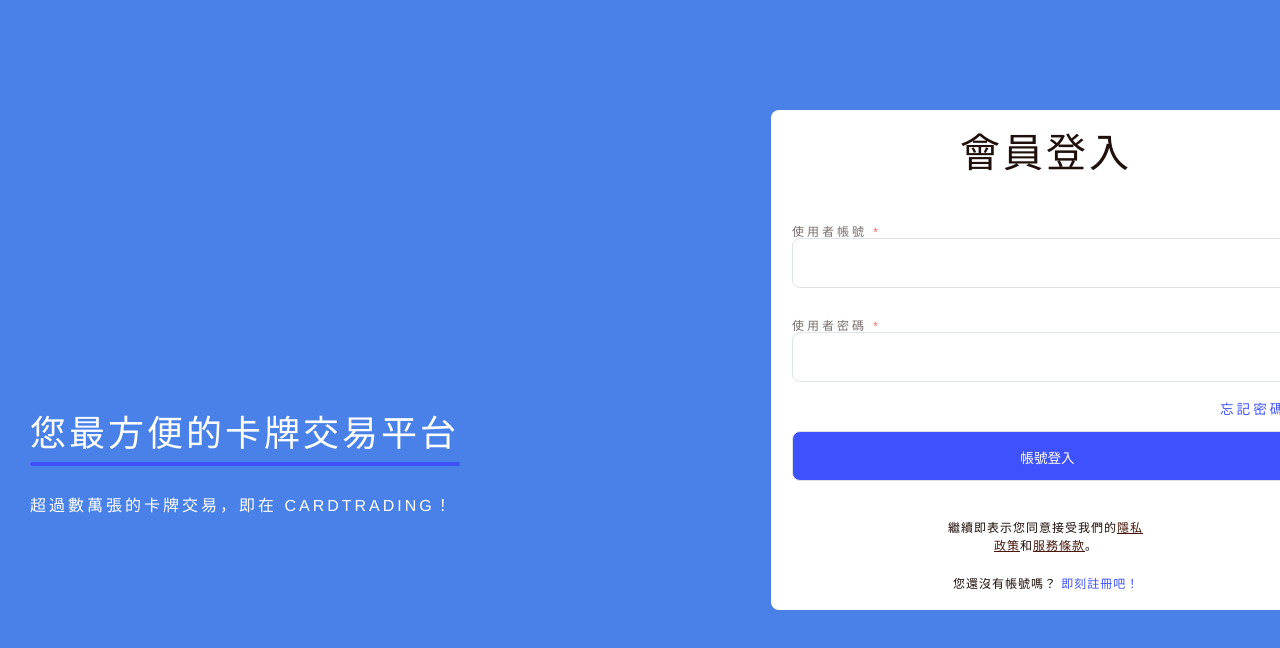
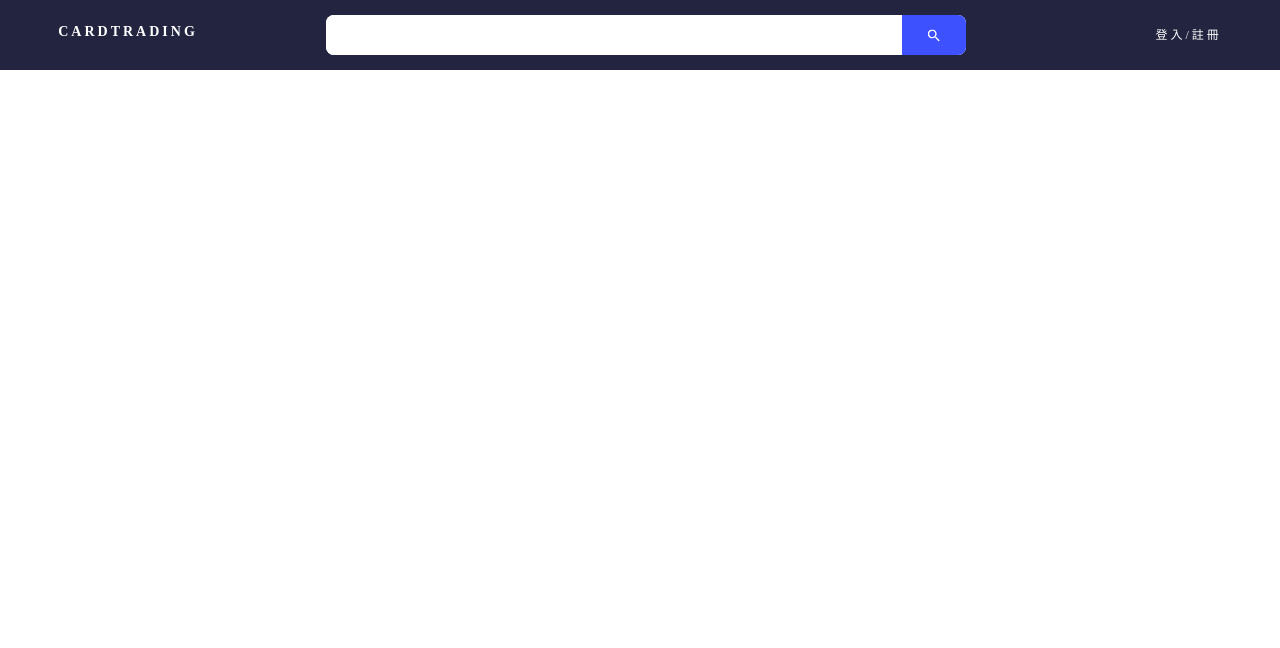
Before and after one commit to Madfater/CardTradeHub-Frontend, a React (Vite) app in the folder Frontend/: page / in a window 1280 px wide. Shown: the top 648 px of the page. Built offline with nearby package versions, Linux system fonts and the light colour scheme.

Commit message:
fix: 改為正確的結構

```diff
--- a/Frontend/src/App.tsx
+++ b/Frontend/src/App.tsx
@@ -2,15 +2,16 @@ import React from "react";
 import { Routes, Route, Outlet, Link } from "react-router-dom";
 // import MainPage from "./Components/TopNav";
 import LoginPage from "./Pages/LoginPage";
+import MainPage from "./Components/TopNav";
 
 export default function App() {
   return (
     <div>
       <Routes>
       <Route path="/">
-       <Route index element={<LoginPage/>}/>
+       <Route index element={<MainPage/>}/>
        {/* <Route index element={<MainPage/>}/> */}
-       <Route index element={<LoginPage/>}/>
+       <Route path="/login" element={<LoginPage/>}/>
       </Route>
       </Routes>
     </div>
```
